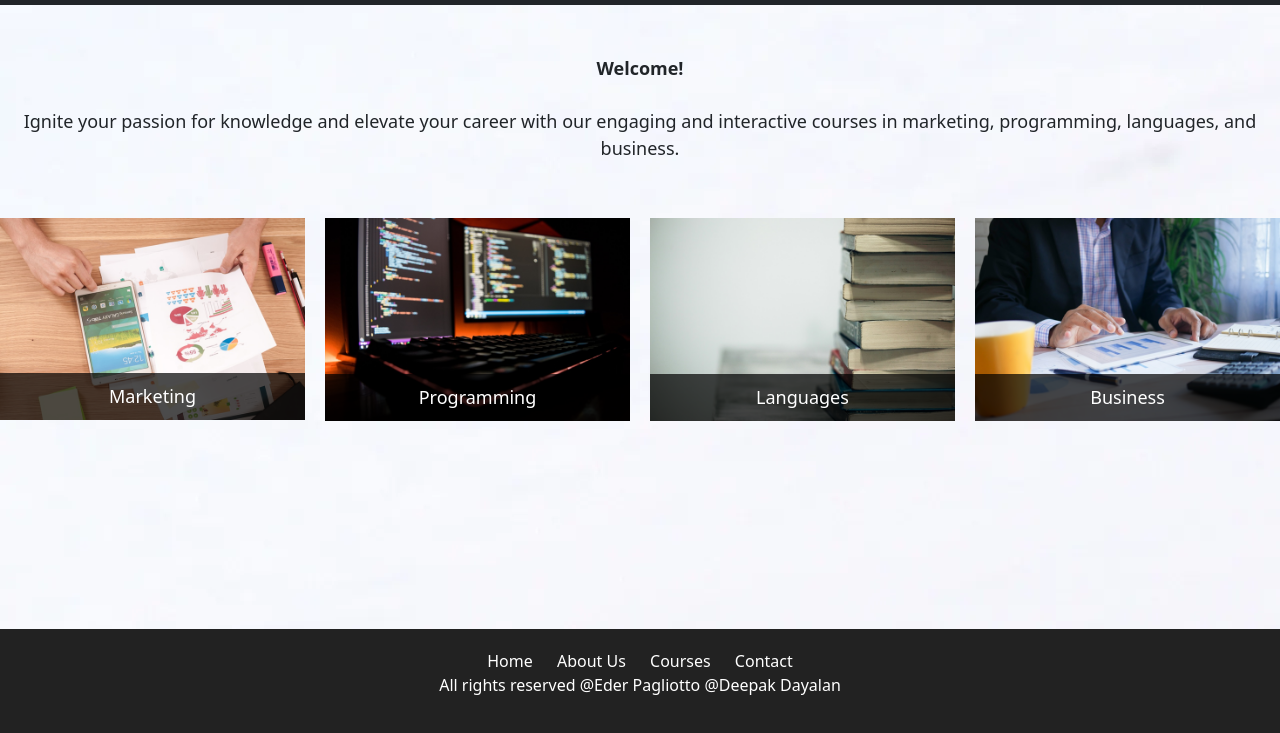
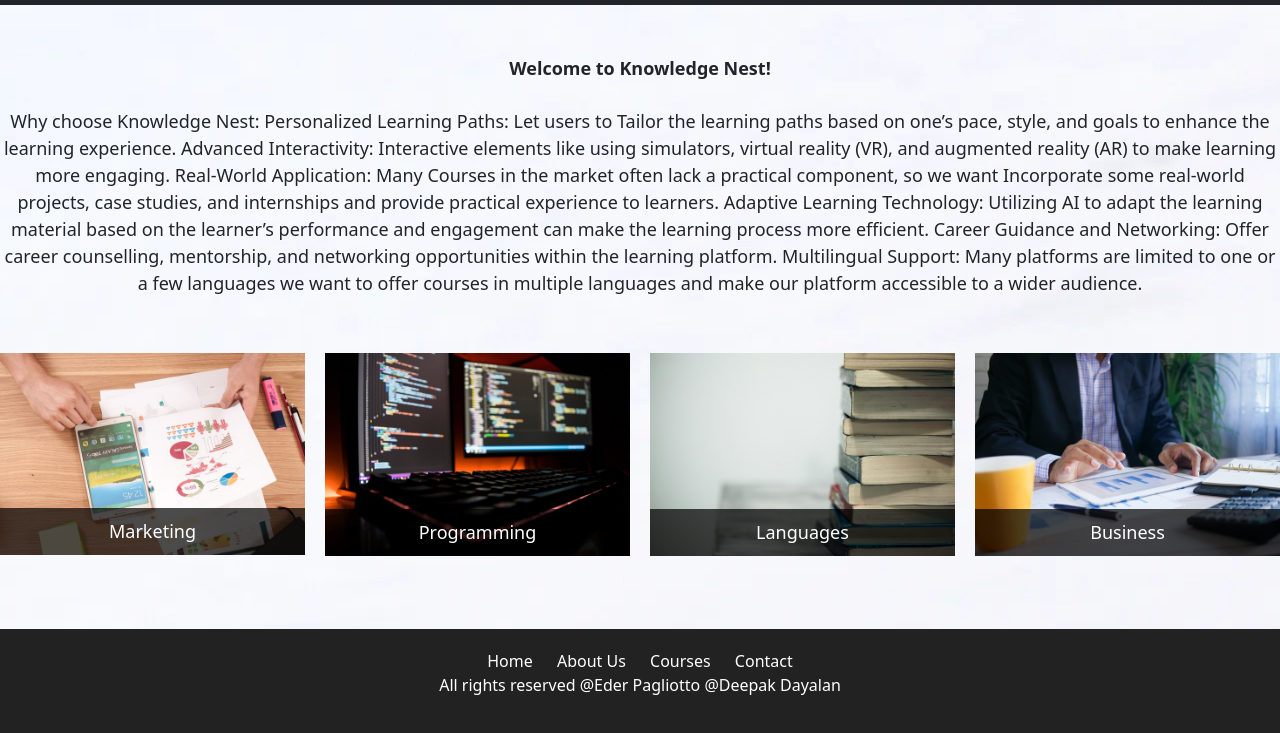
Before and after one commit to ederpagliotto/Knowledge-Nest, a plain HTML site: page index.html in a window 1280 px wide. Shown: the part 67-800 px from the top of the page. Drawn offline with nearby package versions, Linux system fonts and the light colour scheme.

Commit message:
updating main page

```diff
--- a/index.html
+++ b/index.html
@@ -59,8 +59,14 @@
   </header>
 
   <div class="main-content">
-    <h3>Welcome!</h3>
-    <p>Ignite your passion for knowledge and elevate your career with our engaging and interactive courses in marketing, programming, languages, and business.</p>
+    <h3>Welcome to Knowledge Nest!</h3>
+    <p>Why choose Knowledge Nest:
+      Personalized Learning Paths: Let users to Tailor the learning paths based on one’s pace, style, and goals to enhance the learning experience.
+      Advanced Interactivity: Interactive elements like using simulators, virtual reality (VR), and augmented reality (AR) to make learning more engaging.
+      Real-World Application: Many Courses in the market often lack a practical component, so we want Incorporate some real-world projects, case studies, and internships and provide practical experience to learners.
+      Adaptive Learning Technology: Utilizing AI to adapt the learning material based on the learner’s performance and engagement can make the learning process more efficient.
+      Career Guidance and Networking: Offer career counselling, mentorship, and networking opportunities within the learning platform.
+      Multilingual Support: Many platforms are limited to one or a few languages we want to offer courses in multiple languages and make our platform accessible to a wider audience.</p>
     <div class="services-container">
       <a href="#">
         <figure>
```
